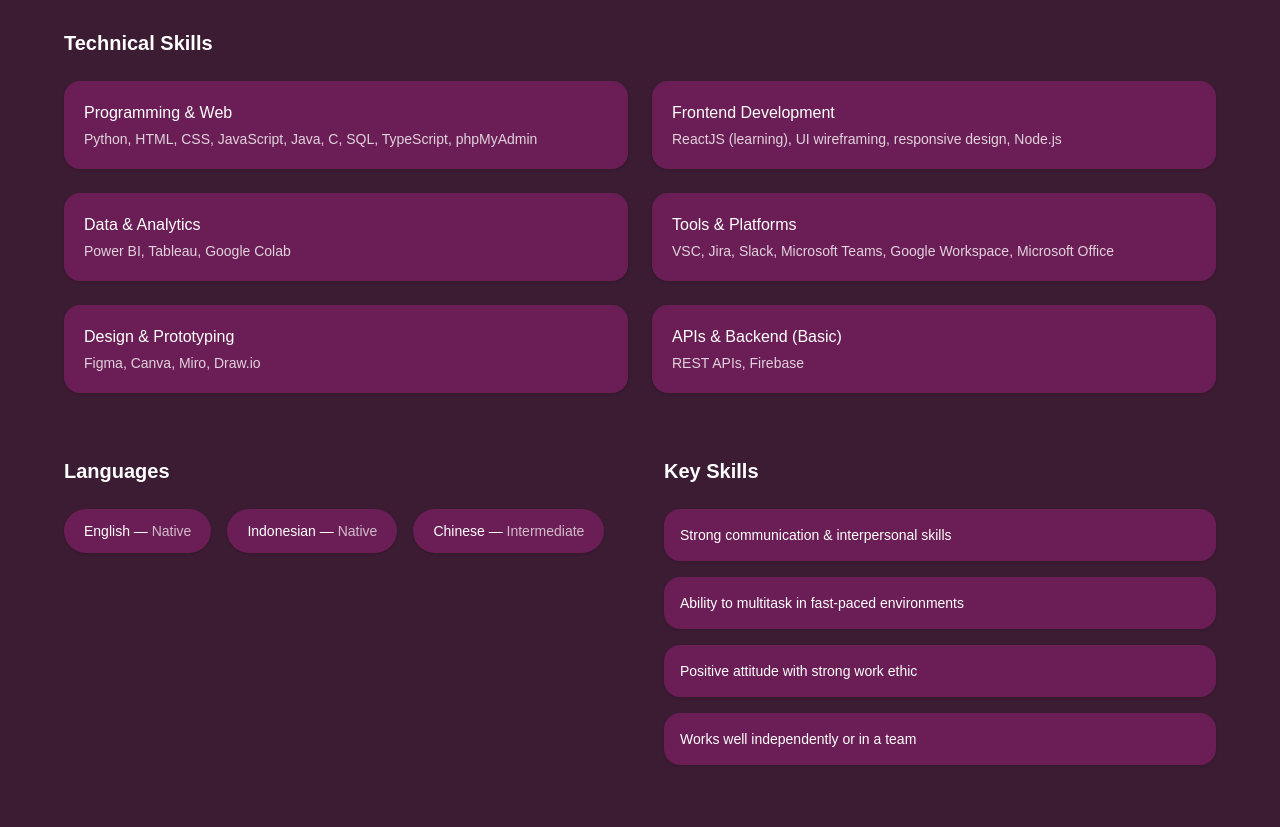
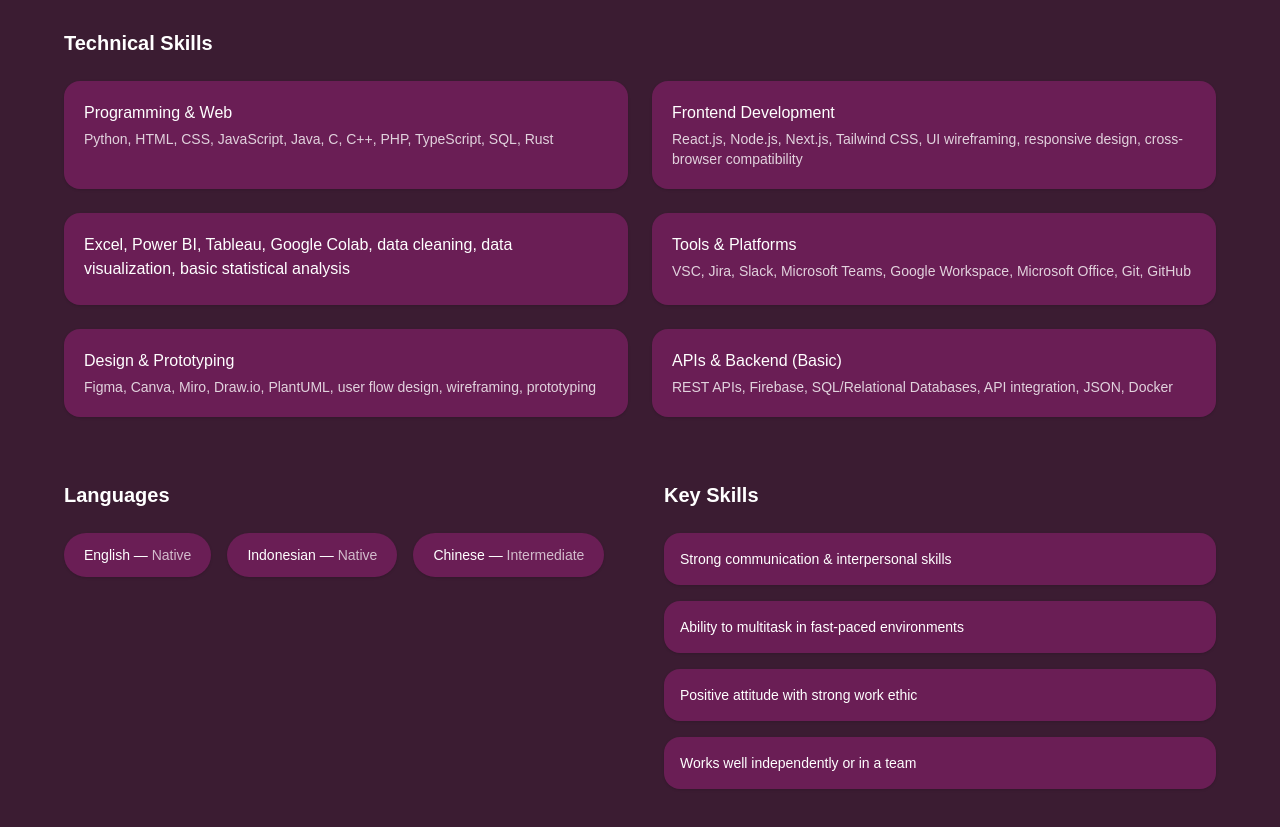
Before and after one commit to JessicaAngelah/myportfolio, a Next.js app: page / in a window 1280 px wide. Shown: the part 1380-2207 px from the top of the page. Built offline with nearby package versions, Linux system fonts and the light colour scheme.

Commit message:
Updated more Stuff

```diff
--- a/components/Skills.tsx
+++ b/components/Skills.tsx
@@ -35,12 +35,12 @@
 
           <div className="grid grid-cols-1 sm:grid-cols-2 gap-5 sm:gap-6 text-xs sm:text-sm">
             {[
-              ["Programming & Web", "Python, HTML, CSS, JavaScript, Java, C, SQL, TypeScript, phpMyAdmin"],
-              ["Frontend Development", "ReactJS (learning), UI wireframing, responsive design, Node.js"],
-              ["Data & Analytics", "Power BI, Tableau, Google Colab"],
-              ["Tools & Platforms", "VSC, Jira, Slack, Microsoft Teams, Google Workspace, Microsoft Office"],
-              ["Design & Prototyping", "Figma, Canva, Miro, Draw.io"],
-              ["APIs & Backend (Basic)", "REST APIs, Firebase"],
+              ["Programming & Web", " Python, HTML, CSS, JavaScript, Java, C, C++, PHP, TypeScript, SQL, Rust"],
+              ["Frontend Development", " React.js, Node.js, Next.js, Tailwind CSS, UI wireframing, responsive design, cross-browser compatibility"],
+              ["Excel, Power BI, Tableau, Google Colab, data cleaning, data visualization, basic statistical analysis"],
+              ["Tools & Platforms", "VSC, Jira, Slack, Microsoft Teams, Google Workspace, Microsoft Office, Git, GitHub"],
+              ["Design & Prototyping", "Figma, Canva, Miro, Draw.io, PlantUML, user flow design, wireframing, prototyping"],
+              ["APIs & Backend (Basic)", "REST APIs, Firebase, SQL/Relational Databases, API integration, JSON, Docker"],
             ].map(([title, content], index) => (
               <motion.div
                 key={index}
@@ -72,7 +72,7 @@
               {[
                 ["English", "Native"],
                 ["Indonesian", "Native"],
-                ["Chinese", "Intermediate"],
+                ["Chinese", "Intermediate", "(HSK 3)"],
               ].map(([lang, level], index) => (
                 <div
                   key={index}
```
